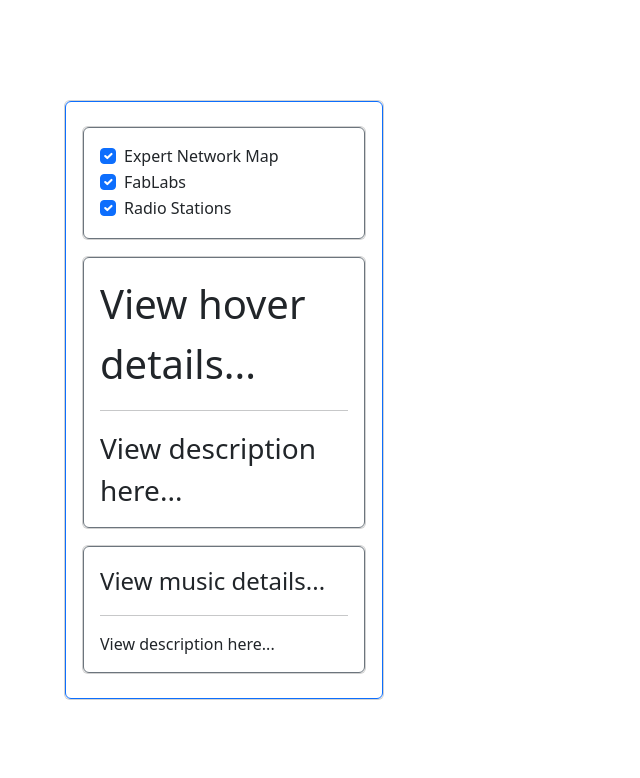
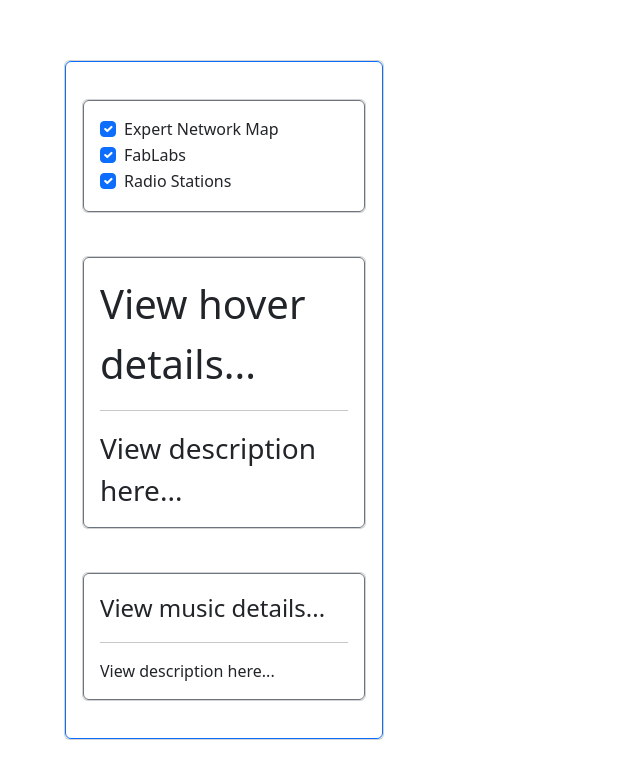
Before and after one commit to adamnstone/Panopticom-ANS, a React (Vite) app in the folder panopticom-react-vite/: page / in a window 1280 px wide. Shown: the top 778 px of the page, without its empty margins (0-640 px from the left). Built offline with nearby package versions, Linux system fonts and the light colour scheme; no server answers.

Commit message:
ui sizing and line-spacing modified

```diff
--- a/panopticom-react-vite/index.css
+++ b/panopticom-react-vite/index.css
@@ -1,3 +1,4 @@
 p {
     font-size: 0.5em;
+    line-height: 0.5em;
 }
--- a/panopticom-react-vite/src/components/Filters.jsx
+++ b/panopticom-react-vite/src/components/Filters.jsx
@@ -25,7 +25,7 @@ const Filters = ({ hoverDetails, musicDetails, layerData, filterUpdateFunc }) =>
     };
 
     return (
-        <div className="card position-absolute top-50 translate-middle-y w-25 h-75" style={{left: "5%"}}>
+        <div className="card position-absolute top-50 translate-middle-y w-25" style={{left: "5%", height: "85%"}}>
             <div className="card-body d-flex flex-column justify-content-center rounded border border-primary">
                 <div className="row my-auto">
                     <div className="column">
--- a/panopticom-react-vite/src/components/Three.jsx
+++ b/panopticom-react-vite/src/components/Three.jsx
@@ -152,7 +152,6 @@ const Three = ({ setHoverDetails, setMusicDetails, layerData, setFilterUpdateFun
       const mouseUpCallback = () => {
         setTimeout(() => {
           const pov = world.pointOfView()
-          console.log(radioActive);
           if (((!prevPov) || (pov.lat != prevPov.lat && pov.lng != prevPov.lng)) && radioActive) {
             playMusic(pov, musicChangeCallback);
             prevPov = pov;
```
